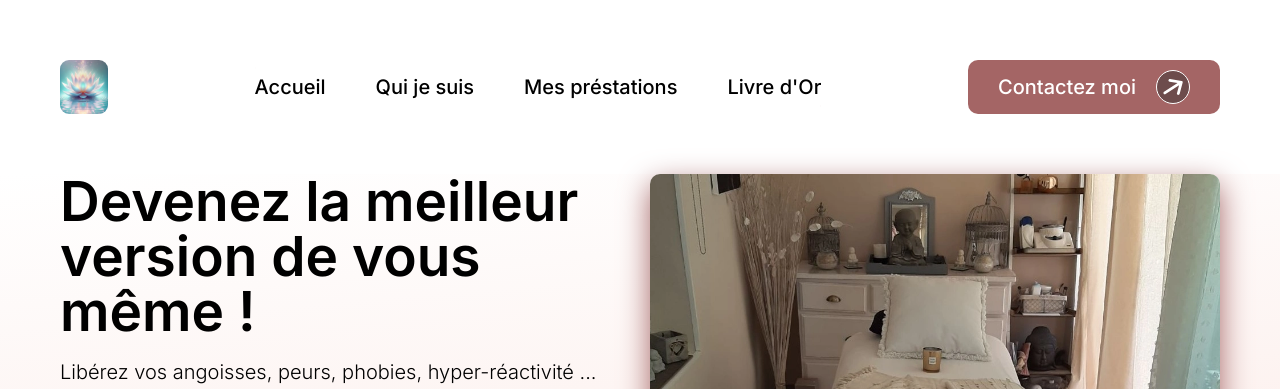
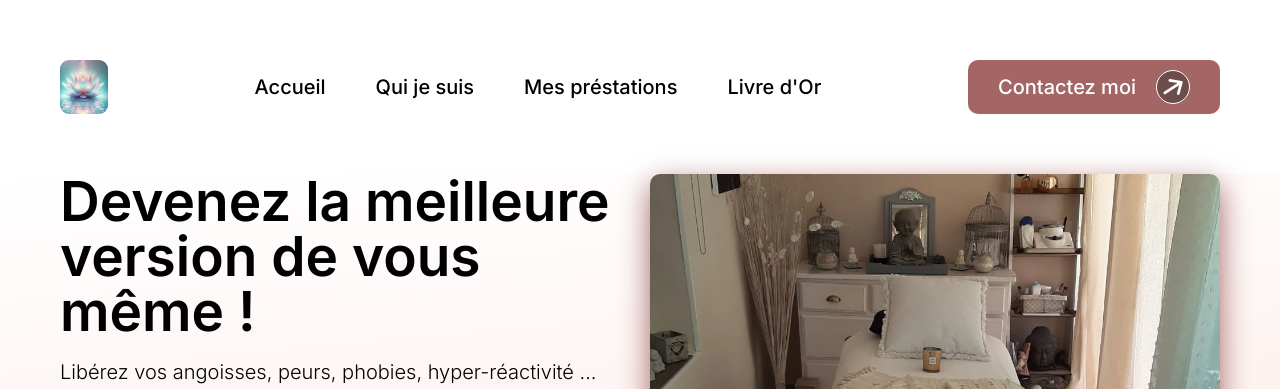
Before and after one commit to patriciaLetellier/corps-et-ames, a Next.js app: page / in a window 1280 px wide. Shown: the top 389 px of the page. Built offline with nearby package versions, Linux system fonts and the light colour scheme.

Commit message:
Update MainSection.tsx

```diff
--- a/app/ui/pages/home/MainSection.tsx
+++ b/app/ui/pages/home/MainSection.tsx
@@ -6,7 +6,7 @@
   return (
     <section className="mainSection">
       <article className="mainArticle">
-        <h1>Devenez la meilleur version de vous même !</h1>
+        <h1>Devenez la meilleure version de vous même !</h1>
         <p>
           Libérez vos angoisses, peurs, phobies, hyper-réactivité ... Tout ce
           qui vous empêche d&apos;être, de faire et d&apos;avoir ...
```
